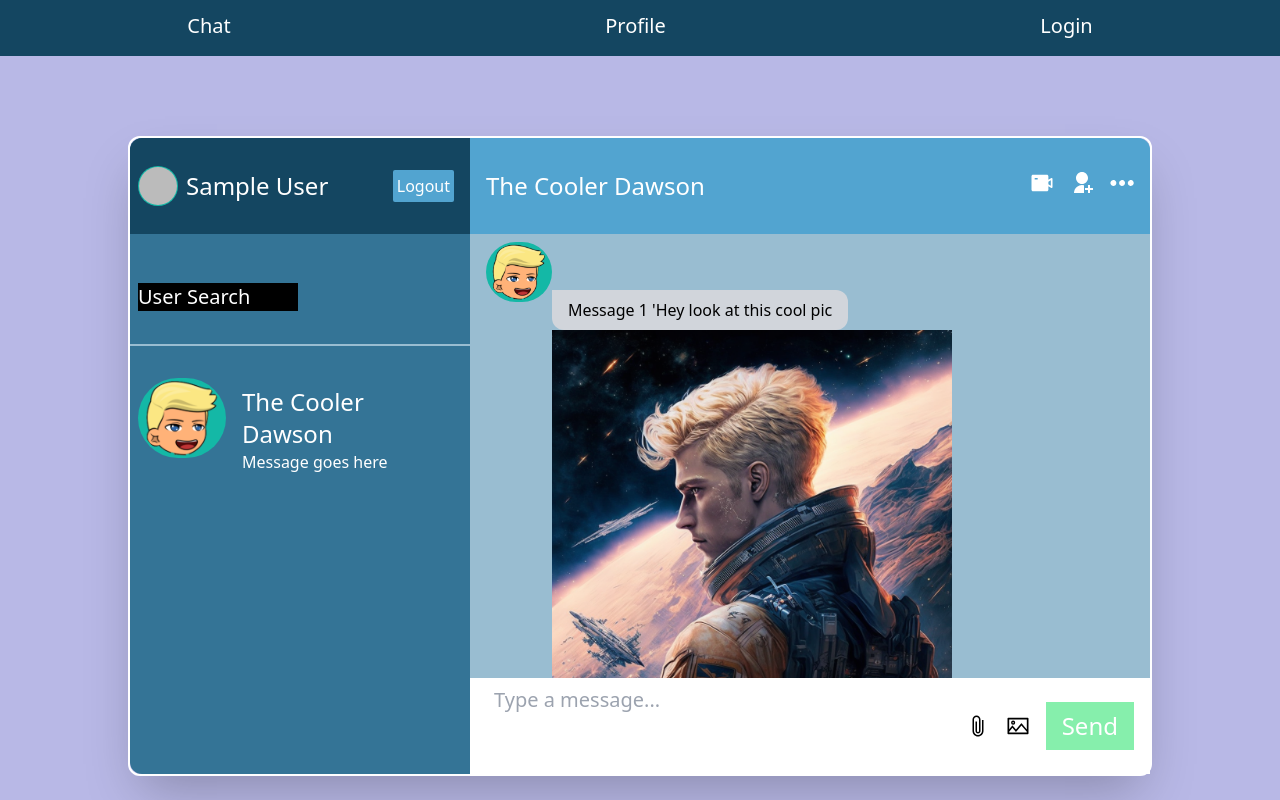
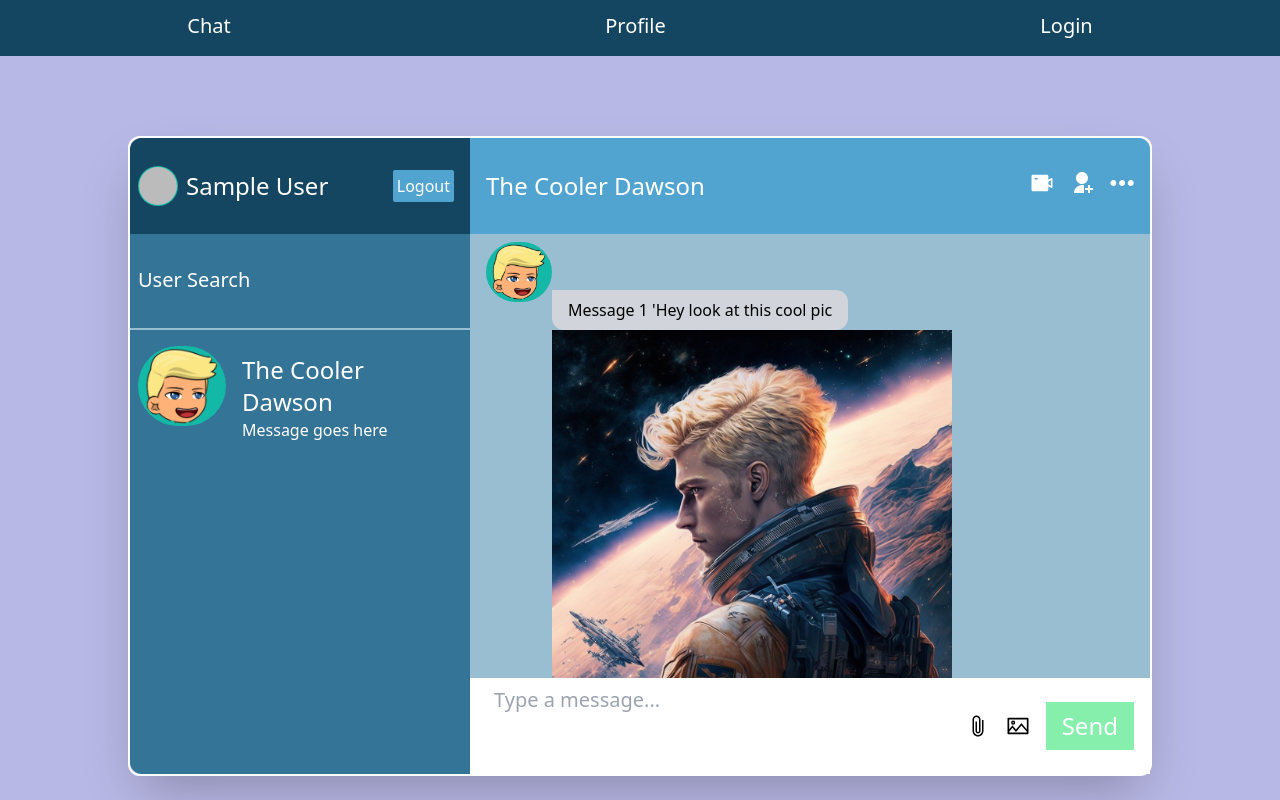
Before and after one commit to Dawsonkw/chatBox.js, a React (Vite) app: page / in a window 1280 px wide. Built offline with nearby package versions, Linux system fonts and the light colour scheme; no server answers; the database is empty; sample sign-in values are in the browser's storage.

Commit message:
fixed searchbar padding so results line up with search

```diff
--- a/src/components/Searchbar.jsx
+++ b/src/components/Searchbar.jsx
@@ -65,29 +65,29 @@ function Searchbar(props) {
     };
 
     return (
-        <div className='grid grid-cols-2'>
-            <div className='flex flex-row justify-between'>
-                <div className=''>
+        <div>
+            <div className='flex  justify-between'>
+                <div className='pt-2'>
                     <input
                         type="text"
                         placeholder='User Search'
                         onKeyDown={handleKey}
                         onChange={(event) => setUserName(event.target.value)}
                         value={username}
-                        className='bg-black w-40 text-white outline-none placeholder:text-white  col-start-1'
+                        className='bg-transparent w-32 text-white outline-none placeholder:text-white '
                     />
                 </div>
                 {user && (
-                    <div className='flex py-2 col-start-2 items-center' onClick={handleSelect}>
+                    <div className='flex items-center ' onClick={handleSelect}>
                         <img
-                            className=' flex bg-teal-500 rounded-full '
+                            className='bg-teal-500 rounded-full pr-2 '
                             src={user.photoURL}
-                            style={{height: 40, objectFit: 'cover',  padding:1}}
+                            style={{height: 50, objectFit: 'cover',  padding:1}}
                             alt="User Photo"
 
                         />
                         <div>
-                            <span className=' text-white text-xl'>{user.displayName}</span>
+                            <span className=' text-white text-xl px-2 pb-1'>{user.displayName}</span>
                         </div>
                     </div>
                 )}
--- a/src/components/Sidebar.jsx
+++ b/src/components/Sidebar.jsx
@@ -49,8 +49,8 @@ const Sidebar = () => {
                 </div>
             </div>
 
-            <div className='border-b-2 border-kitsuneBlue6 h-24 py-6 flex items-center pl-2 text-xl my-4'>
-                <div className='grid grid-cols-4'>
+            <div className='border-b-2 border-kitsuneBlue6 h-24 py-6 pl-2 text-xl '>
+                <div className=''>
                         <Searchbar />
                 </div>
             </div>
```
